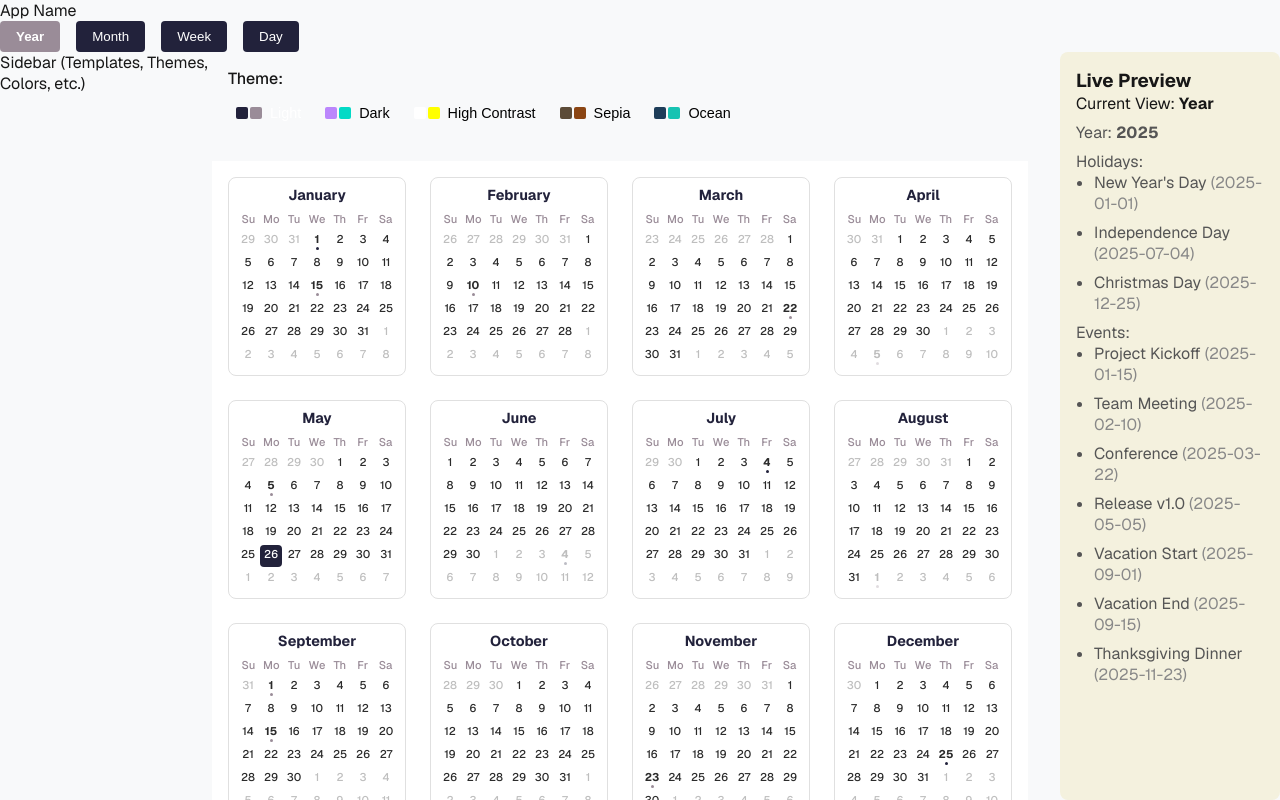
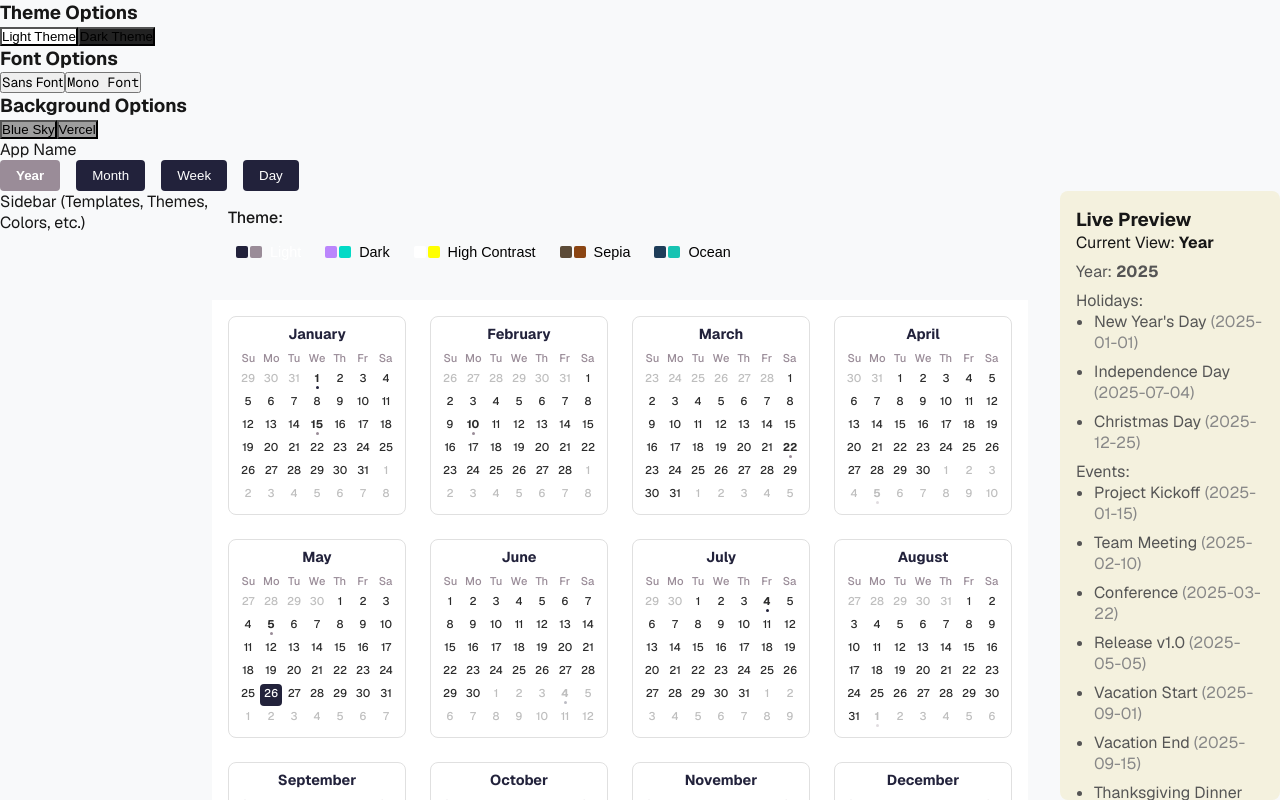
Before and after one commit to jack2019-cb/chronos, a Next.js app in the folder client/: page / in a window 1280 px wide. Built offline with nearby package versions, Linux system fonts and the light colour scheme; grey boxes are pictures that could not be loaded.

Commit message:
feat: implement customization tools with live preview and update GUI_BUILD.md

```diff
--- a/client/src/app/components/CalendarArea.tsx
+++ b/client/src/app/components/CalendarArea.tsx
@@ -1,6 +1,7 @@
 "use client";
 
 import React from "react";
+import { useCustomization } from "./CustomizationContext";
 import { useCalendarView } from "./CalendarViewContext";
 import { ThemeProvider } from "./contexts/ThemeContext";
 import YearView from "./views/YearView";
@@ -13,6 +14,30 @@ import {
 
 const CalendarArea: React.FC = () => {
   const { view } = useCalendarView();
+  const { themeId, fontId, backgroundId } = useCustomization();
+
+  // Example: map theme/font/background to styles
+  const themeStyles: Record<string, React.CSSProperties> = {
+    light: { background: "#fff", color: "#222" },
+    dark: { background: "#222", color: "#fff" },
+  };
+  const fontStyles: Record<string, React.CSSProperties> = {
+    sans: { fontFamily: "Geist, Arial, sans-serif" },
+    mono: { fontFamily: "Geist Mono, monospace" },
+  };
+  const backgroundStyles: Record<string, React.CSSProperties> = {
+    bg1: { backgroundImage: "url(/public/next.svg)", backgroundSize: "cover" },
+    bg2: {
+      backgroundImage: "url(/public/vercel.svg)",
+      backgroundSize: "cover",
+    },
+  };
+
+  const style: React.CSSProperties = {
+    ...themeStyles[themeId],
+    ...fontStyles[fontId],
+    ...backgroundStyles[backgroundId],
+  };
 
   return (
     <ThemeProvider>
@@ -20,7 +45,7 @@ const CalendarArea: React.FC = () => {
         className="calendar-plus-area"
         style={{ display: "flex", gap: "2rem" }}
       >
-        <section style={{ flex: 2 }}>
+        <section style={{ flex: 2, ...style }}>
           <ThemeSwitcher />
           {view === "year" && (
             <YearView
--- a/client/src/app/components/CalendarCreatorPlus.tsx
+++ b/client/src/app/components/CalendarCreatorPlus.tsx
@@ -1,6 +1,13 @@
 "use client";
 
 import React from "react";
+import {
+  ThemeSelector,
+  FontSelector,
+  BackgroundSelector,
+  CustomizationTemplate,
+} from "./CustomizationSelectors";
+import { useCustomization } from "./CustomizationContext";
 import Sidebar from "./Sidebar";
 import TopBar from "./TopBar";
 import CalendarArea from "./CalendarArea";
@@ -8,9 +15,65 @@ import styles from "./CalendarCreatorPlus.module.css";
 import { CalendarViewProvider } from "./CalendarViewContext";
 
 const CalendarCreatorPlus: React.FC = () => {
+  // Example template options (replace with real data)
+  const templates: CustomizationTemplate[] = [
+    { id: "light", name: "Light Theme", preview: "#fff", type: "theme" },
+    { id: "dark", name: "Dark Theme", preview: "#222", type: "theme" },
+    {
+      id: "sans",
+      name: "Sans Font",
+      preview: "Geist, Arial, sans-serif",
+      type: "font",
+    },
+    {
+      id: "mono",
+      name: "Mono Font",
+      preview: "Geist Mono, monospace",
+      type: "font",
+    },
+    {
+      id: "bg1",
+      name: "Blue Sky",
+      preview: "/public/next.svg",
+      type: "background",
+    },
+    {
+      id: "bg2",
+      name: "Vercel",
+      preview: "/public/vercel.svg",
+      type: "background",
+    },
+  ];
+
+  const {
+    themeId,
+    fontId,
+    backgroundId,
+    setThemeId,
+    setFontId,
+    setBackgroundId,
+  } = useCustomization();
+
   return (
     <CalendarViewProvider>
       <div className={styles["calendar-plus-root"]}>
+        <aside>
+          <ThemeSelector
+            templates={templates}
+            selectedId={themeId}
+            onSelect={setThemeId}
+          />
+          <FontSelector
+            templates={templates}
+            selectedId={fontId}
+            onSelect={setFontId}
+          />
+          <BackgroundSelector
+            templates={templates}
+            selectedId={backgroundId}
+            onSelect={setBackgroundId}
+          />
+        </aside>
         <TopBar />
         <div className={styles["calendar-plus-main"]}>
           <Sidebar />
--- /dev/null
+++ b/client/src/app/components/CustomizationContext.tsx
@@ -0,0 +1,49 @@
+import React, { createContext, useContext, useState, ReactNode } from "react";
+// ...existing code...
+
+export type CustomizationState = {
+  themeId: string;
+  fontId: string;
+  backgroundId: string;
+  setThemeId: (id: string) => void;
+  setFontId: (id: string) => void;
+  setBackgroundId: (id: string) => void;
+};
+
+const CustomizationContext = createContext<CustomizationState | undefined>(
+  undefined
+);
+
+export const useCustomization = () => {
+  const ctx = useContext(CustomizationContext);
+  if (!ctx)
+    throw new Error(
+      "useCustomization must be used within CustomizationProvider"
+    );
+  return ctx;
+};
+
+export const CustomizationProvider = ({
+  children,
+}: {
+  children: ReactNode;
+}) => {
+  const [themeId, setThemeId] = useState("default-theme");
+  const [fontId, setFontId] = useState("default-font");
+  const [backgroundId, setBackgroundId] = useState("default-bg");
+
+  return (
+    <CustomizationContext.Provider
+      value={{
+        themeId,
+        fontId,
+        backgroundId,
+        setThemeId,
+        setFontId,
+        setBackgroundId,
+      }}
+    >
+      {children}
+    </CustomizationContext.Provider>
+  );
+};
--- /dev/null
+++ b/client/src/app/components/CustomizationSelectors.tsx
@@ -0,0 +1,99 @@
+import React from "react";
+
+// Template option type for theme, font, background
+export type CustomizationTemplate = {
+  id: string;
+  name: string;
+  preview: string; // URL or color code
+  type: "theme" | "font" | "background";
+};
+
+export interface ThemeSelectorProps {
+  templates: CustomizationTemplate[];
+  selectedId: string;
+  onSelect: (id: string) => void;
+}
+
+export const ThemeSelector: React.FC<ThemeSelectorProps> = ({
+  templates,
+  selectedId,
+  onSelect,
+}) => (
+  <div className="theme-selector">
+    <h3>Theme Options</h3>
+    <div className="theme-options">
+      {templates
+        .filter((t) => t.type === "theme")
+        .map((template) => (
+          <button
+            key={template.id}
+            className={selectedId === template.id ? "selected" : ""}
+            style={{ background: template.preview }}
+            onClick={() => onSelect(template.id)}
+          >
+            {template.name}
+          </button>
+        ))}
+    </div>
+  </div>
+);
+
+export interface FontSelectorProps {
+  templates: CustomizationTemplate[];
+  selectedId: string;
+  onSelect: (id: string) => void;
+}
+
+export const FontSelector: React.FC<FontSelectorProps> = ({
+  templates,
+  selectedId,
+  onSelect,
+}) => (
+  <div className="font-selector">
+    <h3>Font Options</h3>
+    <div className="font-options">
+      {templates
+        .filter((t) => t.type === "font")
+        .map((template) => (
+          <button
+            key={template.id}
+            className={selectedId === template.id ? "selected" : ""}
+            style={{ fontFamily: template.preview }}
+            onClick={() => onSelect(template.id)}
+          >
+            {template.name}
+          </button>
+        ))}
+    </div>
+  </div>
+);
+
+export interface BackgroundSelectorProps {
+  templates: CustomizationTemplate[];
+  selectedId: string;
+  onSelect: (id: string) => void;
+}
+
+export const BackgroundSelector: React.FC<BackgroundSelectorProps> = ({
+  templates,
+  selectedId,
+  onSelect,
+}) => (
+  <div className="background-selector">
+    <h3>Background Options</h3>
+    <div className="background-options">
+      {templates
+        .filter((t) => t.type === "background")
+        .map((template) => (
+          <button
+            key={template.id}
+            className={selectedId === template.id ? "selected" : ""}
+            style={{ backgroundImage: `url(${template.preview})` }}
+            onClick={() => onSelect(template.id)}
+          >
+            {template.name}
+          </button>
+        ))}
+    </div>
+  </div>
+);
--- a/client/src/app/layout.tsx
+++ b/client/src/app/layout.tsx
@@ -1,4 +1,5 @@
 import type { Metadata } from "next";
+import { CustomizationProvider } from "./components/CustomizationContext";
 import { Geist, Geist_Mono } from "next/font/google";
 import "./globals.css";
 
@@ -25,7 +26,7 @@ export default function RootLayout({
   return (
     <html lang="en">
       <body className={`${geistSans.variable} ${geistMono.variable}`}>
-        {children}
+        <CustomizationProvider>{children}</CustomizationProvider>
       </body>
     </html>
   );
```
Also changed, not shown: 1 other file (tests, documents, lock files or other folders).
